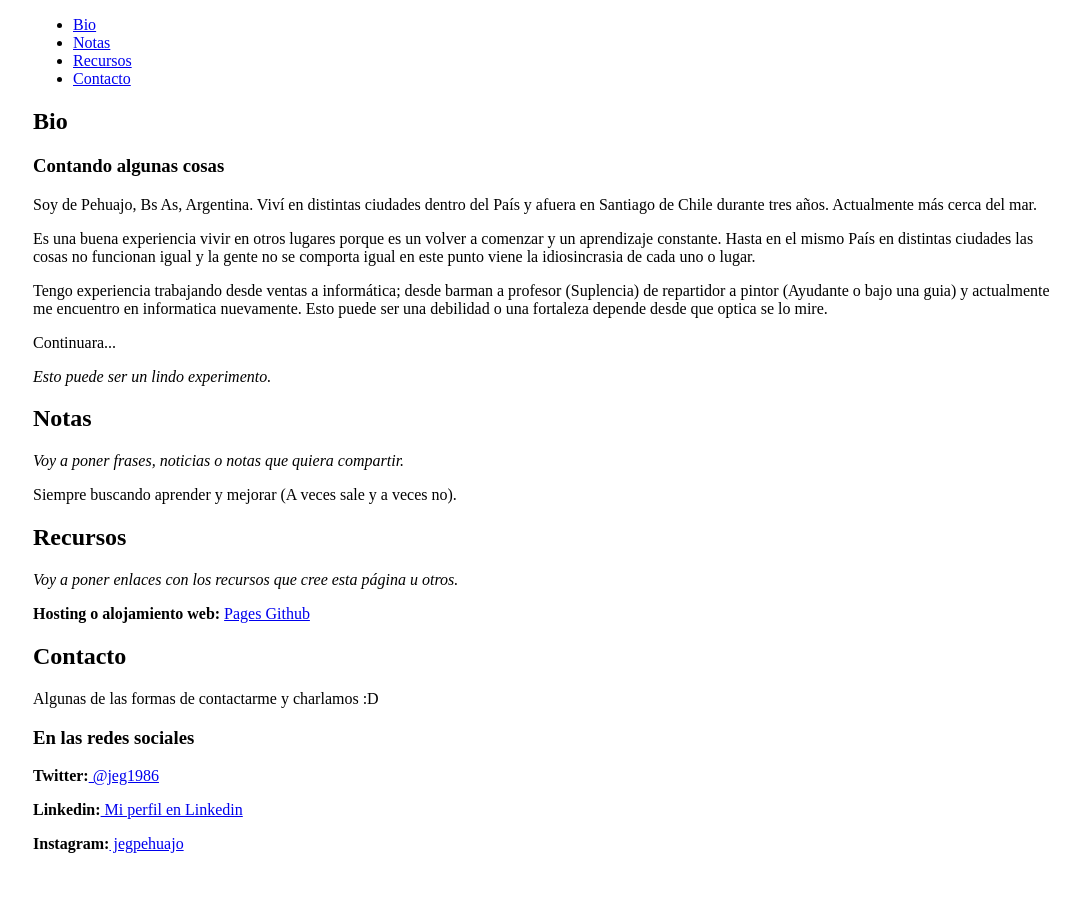
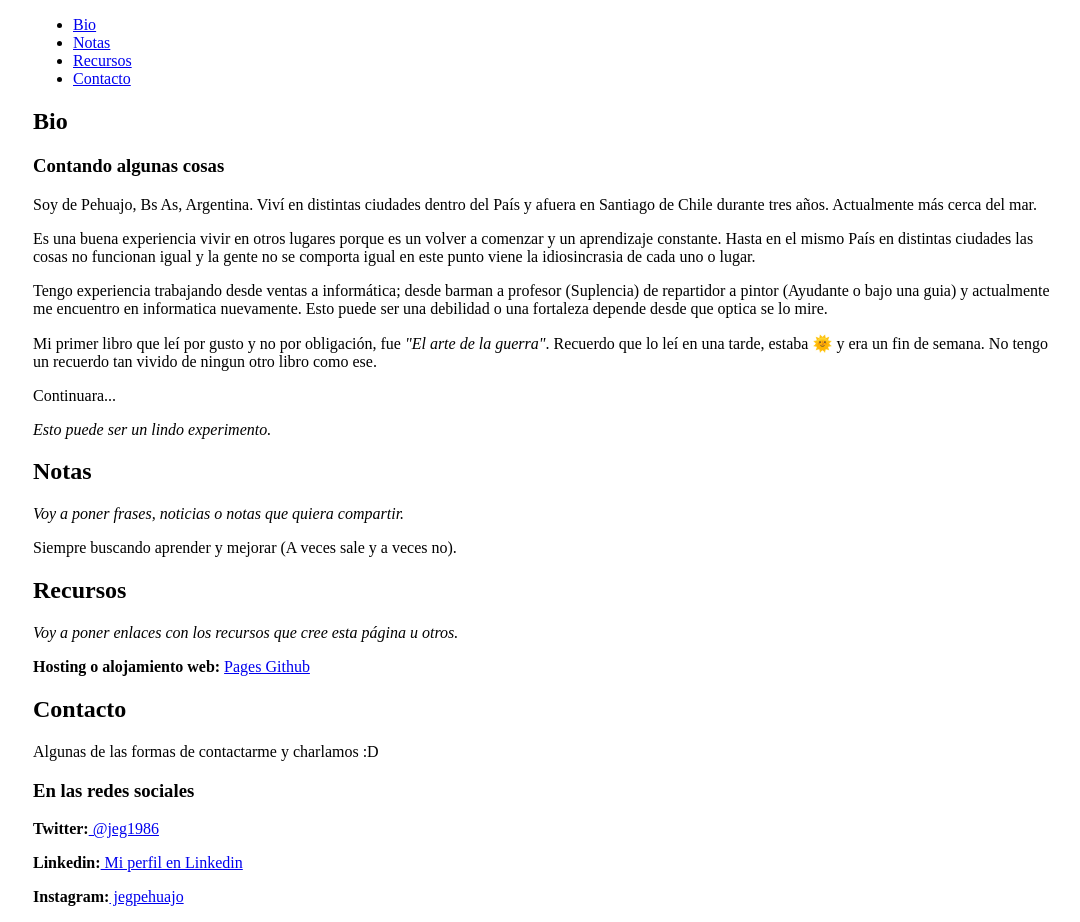
Before and after one commit to jegpehuajo/jegpehuajo.github.io, a plain HTML site: page index.html in a window 1280 px wide. Shown: the whole page, without its empty margins (95-1175 px from the left). Before the commit the page ends 869 px from the top, so only its background shows below. Drawn offline with Linux system fonts and the light colour scheme.

Commit message:
Contenido a Bio - Hablando de libro.

```diff
--- a/index.html
+++ b/index.html
@@ -28,6 +28,9 @@
       </p>
       <p>
         Tengo experiencia trabajando desde ventas a informática; desde barman a profesor (Suplencia) de repartidor a pintor (Ayudante o bajo una guia) y actualmente me encuentro en informatica nuevamente. Esto puede ser una debilidad o una fortaleza depende desde que optica se lo mire.
+      </p>
+      <p>
+        Mi primer libro que leí por gusto y no por obligación, fue <em>"El arte de la guerra"</em>. Recuerdo que lo leí en una tarde, estaba 🌞 y era un fin de semana. No tengo un recuerdo tan vivido de ningun otro libro como ese.
       </p>
       <p>
         Continuara...
```
